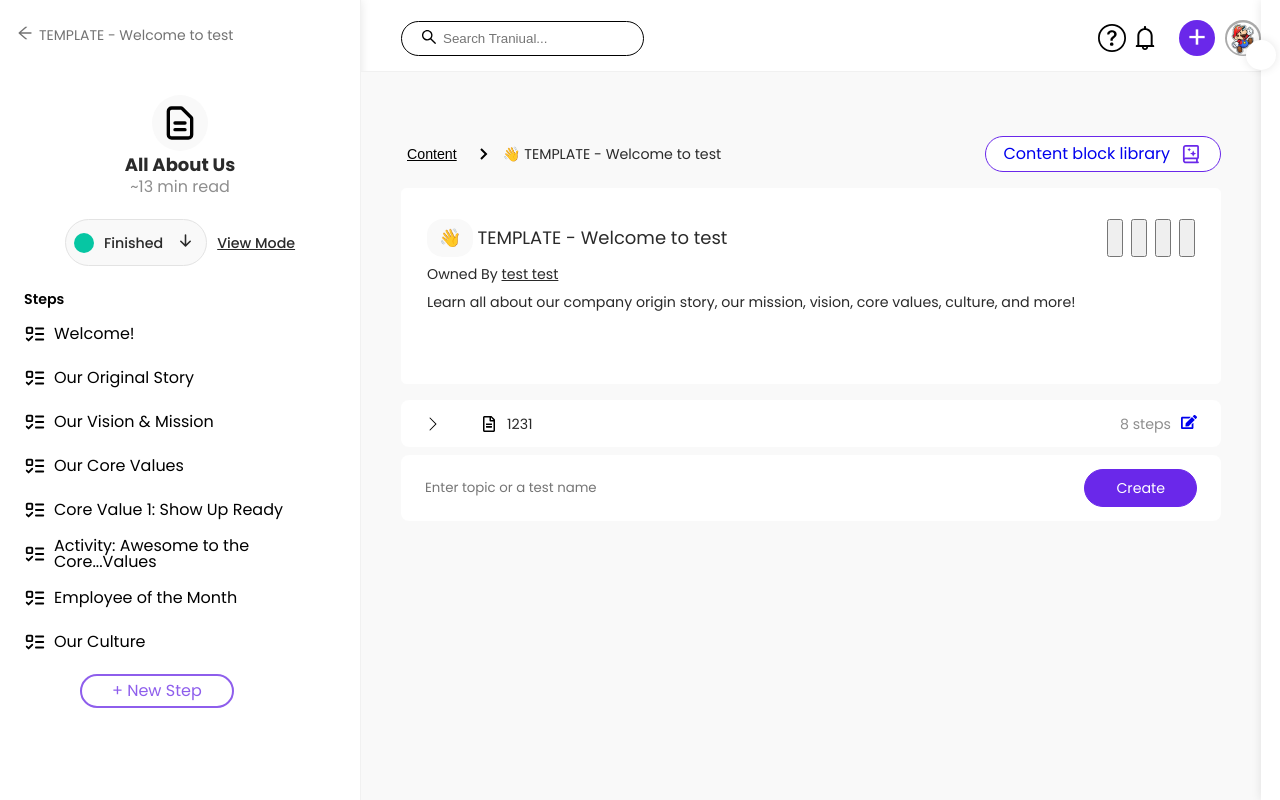
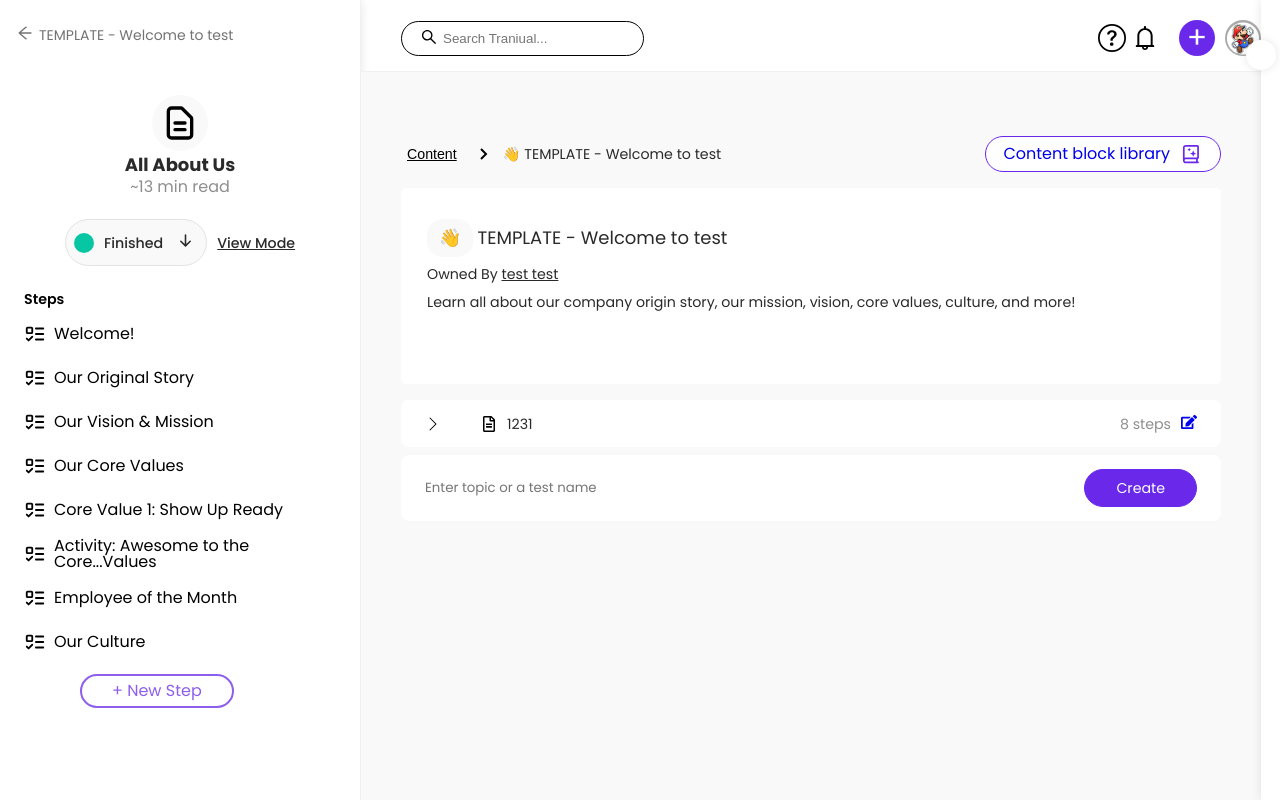
Before and after one commit to NinTeam-Hackaton/feature-1, a React (Create React App) app: page / in a window 1280 px wide. Shown: the top 800 px of the page. Built offline with nearby package versions, Linux system fonts and the light colour scheme; no server answers; some icons are missing; what @tiptap/extension-color would draw is missing.

Commit message:
remove buttons

```diff
--- a/src/components/ListPages/index.tsx
+++ b/src/components/ListPages/index.tsx
@@ -45,7 +45,6 @@ const ListPages = () => {
       <li className={styles.wrapperItem}>
         <p className={styles.textEnter}>Enter topic or a test name</p>
         <div className={styles.wrapperAction}>
-          {/* <button></button> */}
           <Link to={"/create-page"} className={styles.createButton}>
             Create
           </Link>
--- a/src/components/TemplatePage/index.tsx
+++ b/src/components/TemplatePage/index.tsx
@@ -12,12 +12,7 @@ const TemplateWelcomeToTest = () => {
         <span className={styles.textWithWave}>
           <span className={styles.wave}>👋 </span> TEMPLATE - Welcome to test
         </span>
-        <div className={styles.wrapperButtons}>
-          <button></button>
-          <button></button>
-          <button></button>
-          <button></button>
-        </div>
+        <div className={styles.wrapperButtons}></div>
       </div>
       <span className={styles.owned}>
         Owned By <span className={styles.testTest}>test test</span>
```
